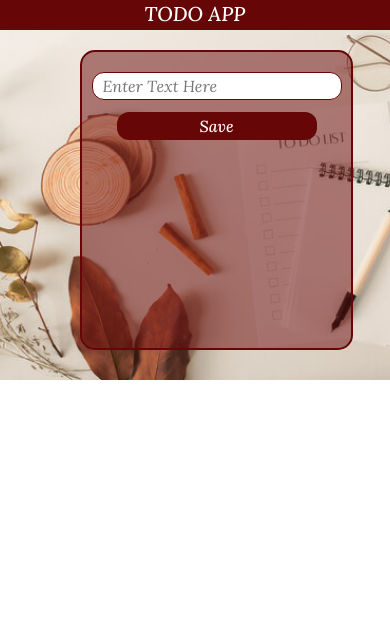
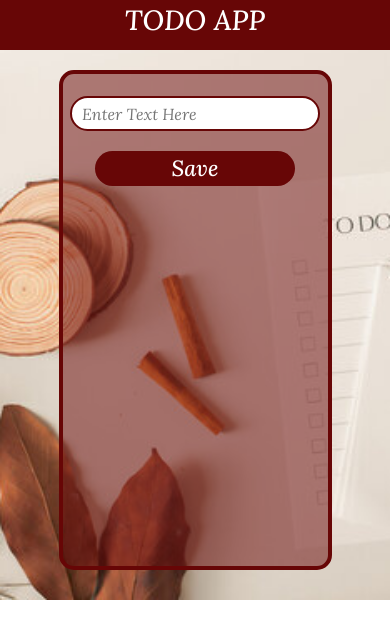
Before and after one commit to Queenijain/todoapp, a plain HTML site: page index.html in a window 390 px wide. Drawn offline with nearby package versions, Linux system fonts and the light colour scheme.

Commit message:
first commit

```diff
--- a/index.html
+++ b/index.html
@@ -6,12 +6,15 @@
     <link href="https://cdn.jsdelivr.net/npm/bootstrap@5.3.2/dist/css/bootstrap.min.css" rel="stylesheet" integrity="sha384-T3c6CoIi6uLrA9TneNEoa7RxnatzjcDSCmG1MXxSR1GAsXEV/Dwwykc2MPK8M2HN" crossorigin="anonymous">
     <title>Todo app</title>
     <link rel="stylesheet" href="style.css">
+    <link rel="stylesheet" href="https://cdnjs.cloudflare.com/ajax/libs/font-awesome/6.5.1/css/all.min.css">
 </head>
 <body>
  <div class="container1">
  <div class="navbar1">
-        <h5>TODO APP</h5>
+        <h1>TODO APP</h1>
  </div>
+
+ <div class="boxee">
  <div class="box1">
  <form>
     <input type="text" placeholder="Enter Text Here" >
@@ -20,7 +23,7 @@
 
  <ul class=" w-100 list-group my-3"></ul>
 
-
+</div>
 
 </div>
 
--- a/style.css
+++ b/style.css
@@ -15,23 +15,32 @@
     background-size: cover;
 }
 .navbar1{
-    height: 30px;
+    height: 60px;
     width: 100%;
     background-color: rgb(103, 6, 6);
     color: white;
-    padding-block: 2px;
+    display: flex;
+    align-items: center;
+    justify-content: center;
 }
-.navbar1 h5{
+.navbar1 h1{
     text-align: center;
 }
+.boxee{
+    height: auto;
+    width: 100%;
+    display: flex;
+    flex-direction: column;
+    justify-content: center;
+    align-items: center;
+}
 .box1{
-    margin-top: 20px;
-    margin-inline: 130px;
-    height: 300px;
-    width: 500px;
+    margin-top: 40px;
+    height: 600px;
+    width: 60%;
     background-color: rgba(103, 6, 6, 0.497);
     border-radius: 15px;
-    border: 2px solid rgb(103, 6, 6);
+    border: 4px solid rgb(103, 6, 6);
 }
 form{
     width: 100%;
@@ -41,27 +50,33 @@ form{
     justify-content: center;
 }
 input{
-    height: 28px;
-    width: 380px;
-    margin-top: 20px;
+    height: 45px;
+    width: 800px;
+    margin-top: 22px;
     padding-inline: 10px;
-    border: 1px solid rgb(103, 6, 6);
-    border-radius: 12px;
+    border: 2px solid rgb(103, 6, 6);
+    border-radius: 18px;
 }
 .btn1{
-    height: 28px;
-    width: 300px;
-    margin-top: 12px;
+    height: 42px;
+    width: 600px;
+    margin-top: 20px;
     border: none;
     background-color: rgb(103, 6, 6);
     color: white;
     font-weight: 500;
-    border-radius: 12px;
+    border-radius: 20px;
+    font-size: 25px;
+}
+.btn1:hover{
+    /* color: rgb(103, 6, 6);
+    background-color: white; */
+    border: 1px solid white;
 }
 .btn-danger{
-    width: 20px;
-    height: 20px;
-    font-size: 10px;
+    width: 25px;
+    height: 25px;
+    font-size: 12px;
     display: flex;
     align-items: center;
     justify-content: center;
@@ -69,13 +84,12 @@ input{
 }
 .list{
     height: 30px;
-    width: 350px;
+    width: 520px;
     list-style: none;
     display: flex;
     align-items: center;
     justify-content: space-between;
     color: bisque;
-    padding-inline: 28px;
 }
 
 
@@ -89,34 +103,35 @@ input{
 
 }
 .navbar1{
-    height: 30px;
+    height: 50px;
     width: 100%;
     background-color: rgb(103, 6, 6);
     color: white;
-    padding-block: 2px;
+    display: flex;
+    align-items: center;
+    justify-content: center;
 }
 .box1{
     margin-top: 20px;
-    margin-inline:0px;
-    margin-left: 100px;
-    height: 300px;
+    height: 500px;
     width: 70%;
 }
 input{
-    height: 28px;
-    width: 360px;
+    height: 35px;
+    width: 420px;
 }
 .btn1{
-    height: 28px;
-    width: 280px;
+    height: 35px;
+    width: 340px;
+    font-size: 22px;
 }
 .list{
     height: 30px;
-    width: 350px;
-    padding-inline: 35px;
-}
+    width: 320px;
 
-@media(max-width: 550px) {
+}}
+
+@media(max-width: 615px) {
 
     .container1{
         height: auto;
@@ -124,30 +139,26 @@ input{
         padding-bottom: 30px;
 
     }
-    .navbar1{
-        height: 30px;
-        width: 100%;
-    }
     .box1{
-        margin-inline:80px;
-        height: 300px;
+        margin-top: 20px;
+        height: 500px;
         width: 70%;
     }
     input{
-        height: 28px;
-        width: 320px;
+        height: 35px;
+        width: 340px;
     }
     .btn1{
-        height: 28px;
-        width: 250px;
+        height: 35px;
+        width: 280px;
+        font-size: 22px;
     }
     .list{
         height: 30px;
-        width: 320px;
-        padding-inline: 35px;
-    }
+        width: 260px;
 
-    @media(max-width: 450px) {
+    }}
+    @media(max-width: 500px) {
 
         .container1{
             height: auto;
@@ -155,24 +166,39 @@ input{
             padding-bottom: 30px;
 
         }
-        .box1{
-            margin-inline:80px;
-            height: 300px;
-            width: 70%;
-        }
         input{
-            height: 28px;
-            width: 250px;
+            height: 35px;
+            width: 290px;
         }
         .btn1{
-            height: 28px;
-            width: 200px;
+            height: 35px;
+            width: 250px;
+            font-size: 22px;
         }
         .list{
             height: 30px;
-            width: 200px;
-            padding-inline: 22px;
-        }
-    }
-}
-}
+            width: 250px;
+
+        }}
+        @media(max-width: 430px) {
+
+            .container1{
+                height: auto;
+                width: 100%;
+                padding-bottom: 30px;
+
+            }
+            input{
+                height: 35px;
+                width: 250px;
+            }
+            .btn1{
+                height: 35px;
+                width: 200px;
+                font-size: 22px;
+            }
+            .list{
+                height: 30px;
+                width: 200px;
+
+            }}
```
